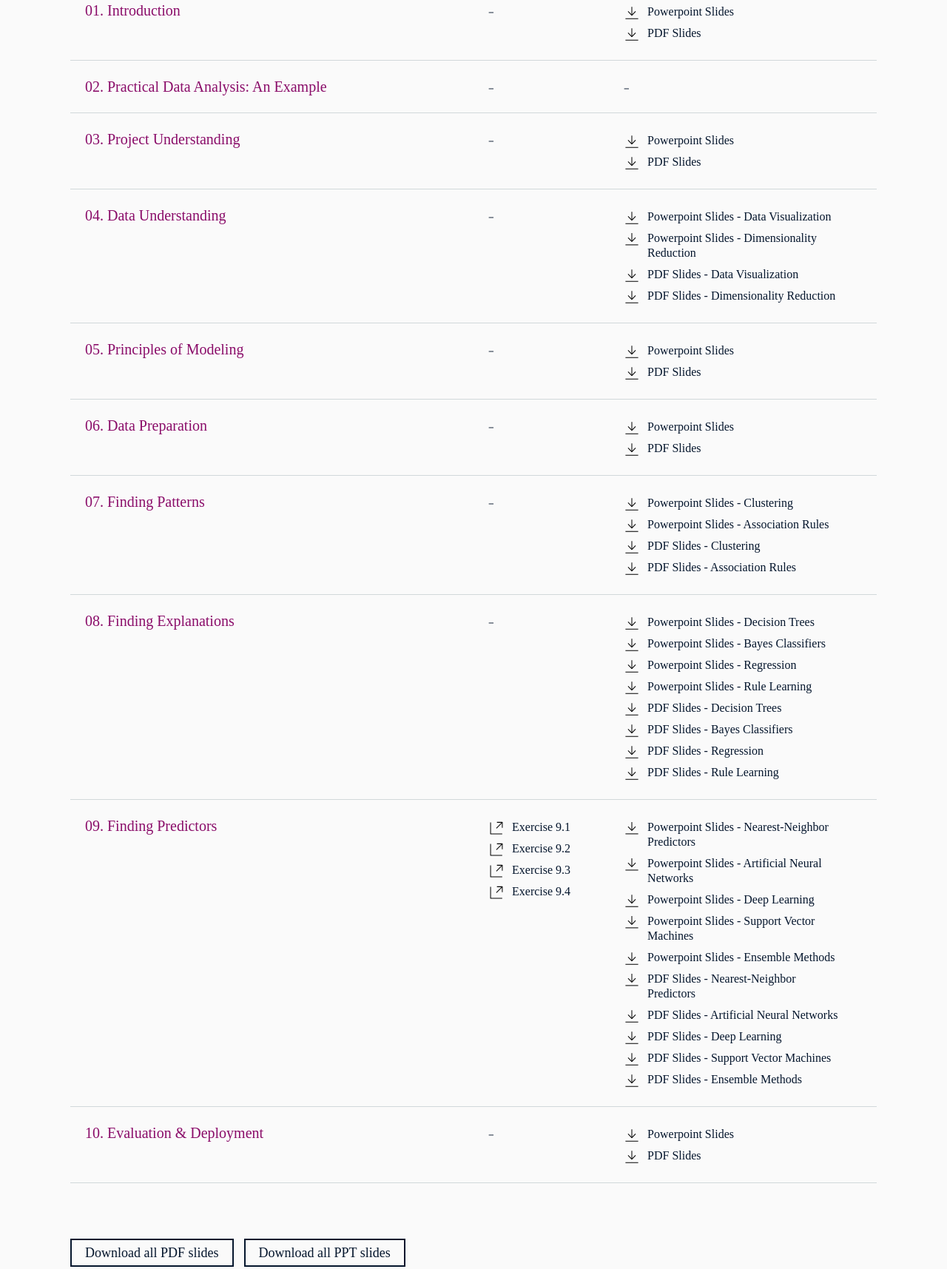
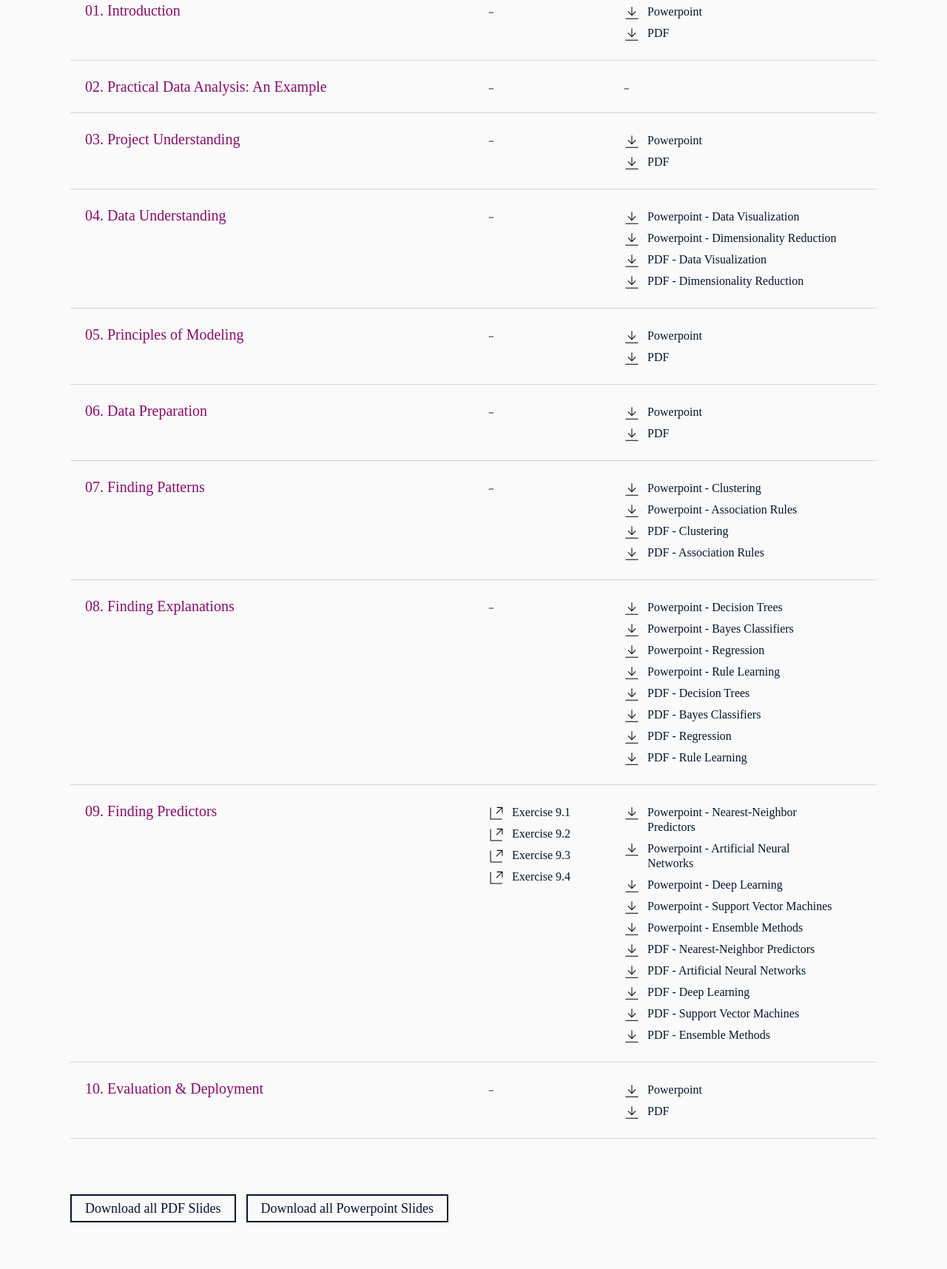
Before and after one commit to sathayas/GuideIDSWeb, a website: page teaching-material.html in a window 1280 px wide. Shown: the part 558-2273 px from the top of the page at 74% size. Drawn offline with nearby package versions, Linux system fonts and the light colour scheme; a web font is replaced by a local one.

Commit message:
Materials: Remove superfluous words

```diff
--- a/teaching-material.html
+++ b/teaching-material.html
@@ -90,100 +90,100 @@
 										<tr>
 											<th class="w-50">Chapter</th>
 											<th>Exercises</th>
-											<th>Downloads</th>
+											<th>Slides</th>
 										</tr>
 									</thead>
 									<tbody>
 										<tr>
 											<td data-label="Chapter">
-												<em class="md">01. Introduction</em>
+												<em class="md"><a href="contents.html#chapter-1">01. Introduction</a></em>
 											</td>
 											<td data-label="Exercise">&ndash;</td>
 											<td data-label="Downloads">
-												<a class="link link--download" href="downloads/Chapter1_Introduction_v1_20201105.pptx" download>Powerpoint Slides</a><br>
-												<a class="link link--download" href="downloads/Chapter1_Introduction_v1_20201105.pdf" download>PDF Slides</a>
+												<a class="link link--download" href="downloads/Chapter1_Introduction_v1_20201105.pptx" download>Powerpoint</a><br>
+												<a class="link link--download" href="downloads/Chapter1_Introduction_v1_20201105.pdf" download>PDF</a>
 											</td>
 										</tr>
 										<tr>
 											<td data-label="Chapter">
-												<em class="md">02. Practical Data Analysis: An Example</em>
+												<em class="md"><a href="contents.html#chapter-2">02. Practical Data Analysis: An Example</a></em>
 											</td>
 											<td data-label="Exercise">&ndash;</td>
 											<td data-label="Downloads">&ndash;</td>
 										</tr>
 										<tr>
 											<td data-label="Chapter">
-												<em class="md">03. Project Understanding</em>
+												<em class="md"><a href="contents.html#chapter-3">03. Project Understanding</a></em>
 											</td>
 											<td data-label="Exercise">&ndash;</td>
 											<td data-label="Downloads">
-												<a class="link link--download" href="downloads/Chapter3_Project_Understanding_v1_20201105.pptx" download>Powerpoint Slides</a><br>
-												<a class="link link--download" href="downloads/Chapter3_Project_Understanding_v1_20201105.pdf" download>PDF Slides</a>
+												<a class="link link--download" href="downloads/Chapter3_Project_Understanding_v1_20201105.pptx" download>Powerpoint</a><br>
+												<a class="link link--download" href="downloads/Chapter3_Project_Understanding_v1_20201105.pdf" download>PDF</a>
 											</td>
 										</tr>
 										<tr>
 											<td data-label="Chapter">
-												<em class="md">04. Data Understanding</em>
+												<em class="md"><a href="contents.html#chapter-4">04. Data Understanding</a></em>
 											</td>
 											<td data-label="Exercise">&ndash;</td>
 											<td data-label="Downloads">
-												<a class="link link--download" href="downloads/Chapter4_Data_Visualization_v1_20201105.pptx" download>Powerpoint Slides - Data Visualization</a><br>
-												<a class="link link--download" href="downloads/Chapter4_Dimensionality_Reduction_v1_20201105.pptx" download>Powerpoint Slides - Dimensionality Reduction</a><br>
-												<a class="link link--download" href="downloads/Chapter4_Data_Visualization_v1_20201105.pdf" download>PDF Slides - Data Visualization</a><br>
-												<a class="link link--download" href="downloads/Chapter4_Dimensionality_Reduction_v1_20201105.pdf" download>PDF Slides - Dimensionality Reduction</a>
+												<a class="link link--download" href="downloads/Chapter4_Data_Visualization_v1_20201105.pptx" download>Powerpoint - Data Visualization</a><br>
+												<a class="link link--download" href="downloads/Chapter4_Dimensionality_Reduction_v1_20201105.pptx" download>Powerpoint - Dimensionality Reduction</a><br>
+												<a class="link link--download" href="downloads/Chapter4_Data_Visualization_v1_20201105.pdf" download>PDF - Data Visualization</a><br>
+												<a class="link link--download" href="downloads/Chapter4_Dimensionality_Reduction_v1_20201105.pdf" download>PDF - Dimensionality Reduction</a>
 											</td>
 										</tr>
 										<tr>
 											<td data-label="Chapter">
-												<em class="md">05. Principles of Modeling</em>
+												<em class="md"><a href="contents.html#chapter-5">05. Principles of Modeling</a></em>
 											</td>
 											<td data-label="Exercise">&ndash;</td>
 											<td data-label="Downloads">
-												<a class="link link--download" href="downloads/Chapter5_Principles_of_Modeling_v2_20201110.pptx" download>Powerpoint Slides</a><br>
-												<a class="link link--download" href="downloads/Chapter5_Principles_of_Modeling_v2_20201110.pdf" download>PDF Slides</a>
+												<a class="link link--download" href="downloads/Chapter5_Principles_of_Modeling_v2_20201110.pptx" download>Powerpoint</a><br>
+												<a class="link link--download" href="downloads/Chapter5_Principles_of_Modeling_v2_20201110.pdf" download>PDF</a>
 											</td>
 										</tr>
 										<tr>
 											<td data-label="Chapter">
-												<em class="md">06. Data Preparation</em>
+												<em class="md"><a href="contents.html#chapter-6">06. Data Preparation</a></em>
 											</td>
 											<td data-label="Exercise">&ndash;</td>
 											<td data-label="Downloads">
-												<a class="link link--download" href="downloads/Chapter6_Data_Preparation_v1_20201105.pptx" download>Powerpoint Slides</a><br>
-												<a class="link link--download" href="downloads/Chapter6_Data_Preparation_v1_20201105.pdf" download>PDF Slides</a>
+												<a class="link link--download" href="downloads/Chapter6_Data_Preparation_v1_20201105.pptx" download>Powerpoint</a><br>
+												<a class="link link--download" href="downloads/Chapter6_Data_Preparation_v1_20201105.pdf" download>PDF</a>
 											</td>
 										</tr>
 										<tr>
 											<td data-label="Chapter">
-												<em class="md">07. Finding Patterns</em>
+												<em class="md"><a href="contents.html#chapter-7">07. Finding Patterns</a></em>
 											</td>
 											<td data-label="Exercise">&ndash;</td>
 											<td data-label="Downloads">
-												<a class="link link--download" href="downloads/Chapter7_Clustering_v1_20201105.pptx" download>Powerpoint Slides - Clustering</a><br>
-												<a class="link link--download" href="downloads/Chapter7_Association_Rules_v1_20201105.pptx" download>Powerpoint Slides - Association Rules</a><br>
-												<a class="link link--download" href="downloads/Chapter7_Clustering_v1_20201105.pdf" download>PDF Slides - Clustering</a><br>
-												<a class="link link--download" href="downloads/Chapter7_Association_Rules_v1_20201105.pdf" download>PDF Slides - Association Rules</a>
+												<a class="link link--download" href="downloads/Chapter7_Clustering_v1_20201105.pptx" download>Powerpoint - Clustering</a><br>
+												<a class="link link--download" href="downloads/Chapter7_Association_Rules_v1_20201105.pptx" download>Powerpoint - Association Rules</a><br>
+												<a class="link link--download" href="downloads/Chapter7_Clustering_v1_20201105.pdf" download>PDF - Clustering</a><br>
+												<a class="link link--download" href="downloads/Chapter7_Association_Rules_v1_20201105.pdf" download>PDF - Association Rules</a>
 											</td>
 										</tr>
 										<tr>
 											<td data-label="Chapter">
-												<em class="md">08. Finding Explanations</em>
+												<em class="md"><a href="contents.html#chapter-8">08. Finding Explanations</a></em>
 											</td>
 											<td data-label="Exercise">&ndash;</td>
 											<td data-label="Downloads">
-												<a class="link link--download" href="downloads/Chapter8_Decision_Trees_v1_20201105.pptx" download>Powerpoint Slides - Decision Trees</a><br>
-												<a class="link link--download" href="downloads/Chapter8_Bayes_Classifiers_v1_20201105.pptx" download>Powerpoint Slides - Bayes Classifiers</a><br>
-												<a class="link link--download" href="downloads/Chapter8_Regression_v1_20201105.pptx" download>Powerpoint Slides - Regression</a><br>
-												<a class="link link--download" href="downloads/Chapter8_Rule_Learning_v1_20201105.pptx" download>Powerpoint Slides - Rule Learning</a><br>
-												<a class="link link--download" href="downloads/Chapter8_Decision_Trees_v1_20201105.pdf" download>PDF Slides - Decision Trees</a><br>
-												<a class="link link--download" href="downloads/Chapter8_Bayes_Classifiers_v1_20201105.pdf" download>PDF Slides - Bayes Classifiers</a><br>
-												<a class="link link--download" href="downloads/Chapter8_Regression_v1_20201105.pdf" download>PDF Slides - Regression</a><br>
-												<a class="link link--download" href="downloads/Chapter8_Rule_Learning_v1_20201105.pdf" download>PDF Slides - Rule Learning</a>
+												<a class="link link--download" href="downloads/Chapter8_Decision_Trees_v1_20201105.pptx" download>Powerpoint - Decision Trees</a><br>
+												<a class="link link--download" href="downloads/Chapter8_Bayes_Classifiers_v1_20201105.pptx" download>Powerpoint - Bayes Classifiers</a><br>
+												<a class="link link--download" href="downloads/Chapter8_Regression_v1_20201105.pptx" download>Powerpoint - Regression</a><br>
+												<a class="link link--download" href="downloads/Chapter8_Rule_Learning_v1_20201105.pptx" download>Powerpoint - Rule Learning</a><br>
+												<a class="link link--download" href="downloads/Chapter8_Decision_Trees_v1_20201105.pdf" download>PDF - Decision Trees</a><br>
+												<a class="link link--download" href="downloads/Chapter8_Bayes_Classifiers_v1_20201105.pdf" download>PDF - Bayes Classifiers</a><br>
+												<a class="link link--download" href="downloads/Chapter8_Regression_v1_20201105.pdf" download>PDF - Regression</a><br>
+												<a class="link link--download" href="downloads/Chapter8_Rule_Learning_v1_20201105.pdf" download>PDF - Rule Learning</a>
 											</td>
 										</tr>
 										<tr>
 											<td data-label="Chapter">
-												<em class="md">09. Finding Predictors</em>
+												<em class="md"><a href="contents.html#chapter-9">09. Finding Predictors</a></em>
 											</td>
 											<td data-label="Exercise">
 												<a class="link link--external" href="#">Exercise&nbsp;9.1</a><br>
@@ -192,26 +192,26 @@
 												<a class="link link--external" href="#">Exercise&nbsp;9.4</a>
 											</td>
 											<td data-label="Downloads">
-												<a class="link link--download" href="downloads/Chapter9_Nearest_Neighbor_v1_20201105.pptx" download>Powerpoint Slides - Nearest-Neighbor Predictors</a><br>
-												<a class="link link--download" href="downloads/Chapter9_Neural_Networks_v1_20201105.pptx" download>Powerpoint Slides - Artificial Neural Networks</a><br>
-												<a class="link link--download" href="downloads/Chapter9_Deep_Learning_v1_20201105.pptx" download>Powerpoint Slides - Deep Learning</a><br>
-												<a class="link link--download" href="downloads/Chapter9_Support_Vector_Machine_v1_20201105.pptx" download>Powerpoint Slides - Support Vector Machines</a><br>
-												<a class="link link--download" href="downloads/Chapter9_Ensemble_Methods_v1_20201105.pptx" download>Powerpoint Slides - Ensemble Methods</a><br>
-												<a class="link link--download" href="downloads/Chapter9_Nearest_Neighbor_v1_20201105.pdf" download>PDF Slides - Nearest-Neighbor Predictors</a><br>
-												<a class="link link--download" href="downloads/Chapter9_Neural_Networks_v1_20201105.pdf" download>PDF Slides - Artificial Neural Networks</a><br>
-												<a class="link link--download" href="downloads/Chapter9_Deep_Learning_v1_20201105.pdf" download>PDF Slides - Deep Learning</a><br>
-												<a class="link link--download" href="downloads/Chapter9_Support_Vector_Machine_v1_20201105.pdf" download>PDF Slides - Support Vector Machines</a><br>
-												<a class="link link--download" href="downloads/Chapter9_Ensemble_Methods_v1_20201105.pdf" download>PDF Slides - Ensemble Methods</a>
+												<a class="link link--download" href="downloads/Chapter9_Nearest_Neighbor_v1_20201105.pptx" download>Powerpoint - Nearest-Neighbor Predictors</a><br>
+												<a class="link link--download" href="downloads/Chapter9_Neural_Networks_v1_20201105.pptx" download>Powerpoint - Artificial Neural Networks</a><br>
+												<a class="link link--download" href="downloads/Chapter9_Deep_Learning_v1_20201105.pptx" download>Powerpoint - Deep Learning</a><br>
+												<a class="link link--download" href="downloads/Chapter9_Support_Vector_Machine_v1_20201105.pptx" download>Powerpoint - Support Vector Machines</a><br>
+												<a class="link link--download" href="downloads/Chapter9_Ensemble_Methods_v1_20201105.pptx" download>Powerpoint - Ensemble Methods</a><br>
+												<a class="link link--download" href="downloads/Chapter9_Nearest_Neighbor_v1_20201105.pdf" download>PDF - Nearest-Neighbor Predictors</a><br>
+												<a class="link link--download" href="downloads/Chapter9_Neural_Networks_v1_20201105.pdf" download>PDF - Artificial Neural Networks</a><br>
+												<a class="link link--download" href="downloads/Chapter9_Deep_Learning_v1_20201105.pdf" download>PDF - Deep Learning</a><br>
+												<a class="link link--download" href="downloads/Chapter9_Support_Vector_Machine_v1_20201105.pdf" download>PDF - Support Vector Machines</a><br>
+												<a class="link link--download" href="downloads/Chapter9_Ensemble_Methods_v1_20201105.pdf" download>PDF - Ensemble Methods</a>
 											</td>
 										</tr>
 										<tr>
 											<td data-label="Chapter">
-												<em class="md">10. Evaluation & Deployment</em>
+												<em class="md"><a href="contents.html#chapter-10">10. Evaluation & Deployment</a></em>
 											</td>
 											<td data-label="Exercise">&ndash;</td>
 											<td data-label="Downloads">
-												<a class="link link--download" href="downloads/Chapter10_Deployment_v1_20201105.pptx" download>Powerpoint Slides</a><br>
-												<a class="link link--download" href="downloads/Chapter10_Deployment_v1_20201105.pdf" download>PDF Slides</a>
+												<a class="link link--download" href="downloads/Chapter10_Deployment_v1_20201105.pptx" download>Powerpoint</a><br>
+												<a class="link link--download" href="downloads/Chapter10_Deployment_v1_20201105.pdf" download>PDF</a>
 											</td>
 										</tr>
 									</tbody>
@@ -220,8 +220,8 @@
 						</div>
 						<div class="mod__foot">
 							<div class="mod__item mod__item--text">
-								<p><a class="btn btn--outline" href="downloads/Guide-to-Intelligent-Data-Science-PDFSlides.zip" download>Download all PDF slides</a>
-								<a class="btn btn--outline" href="downloads/Guide-to-Intelligent-Data-Science-PPTSlides.zip" download>Download all PPT slides</a>
+								<p><a class="btn btn--outline" href="downloads/Guide-to-Intelligent-Data-Science-PDFSlides.zip" download>Download all PDF Slides</a>
+								<a class="btn btn--outline" href="downloads/Guide-to-Intelligent-Data-Science-PPTSlides.zip" download>Download all Powerpoint Slides</a>
 								</p>
 							</div>
 						</div>
```
